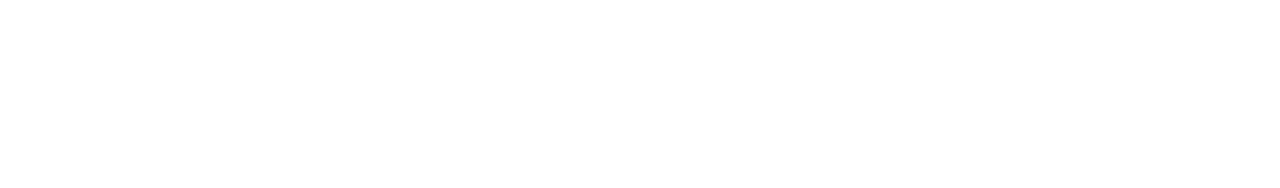
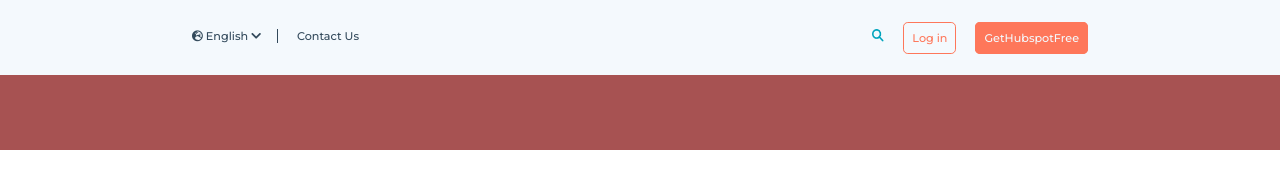
Before and after one commit to emaferr/htmlcss-hubspot, a plain HTML site: page index.html in a window 1280 px wide. Drawn offline with Linux system fonts and the light colour scheme.

Commit message:
Finish top nav

```diff
--- a/assets/css/style.css
+++ b/assets/css/style.css
@@ -21,7 +21,17 @@
 }
 
 .contain{
+    width: 70%;
+    margin: auto;
+}
 
+.nav_txt{
+    color: #32495B;
+    font-size: 0.7rem;
+}
+
+a, i, #m_glass{
+    cursor: pointer;
 }
 
 /***************************
@@ -30,10 +40,83 @@
 
 
 /***************************
-* Header
+* Bottom
+***************************/
+.button{
+    text-decoration: none;
+    border: 0.1rem solid #FE775A;
+    border-radius: 0.3rem;
+    background-color: #FE775A;
+    color: #F4F9FD;
+    padding: 0.8rem 1.5rem;
+}
+
+#login_btn{
+    margin: 0 1rem;
+    color: #FE775A;
+    background-color: #F4F9FD;
+}
+
+#top_ghf_btn, #login_btn{
+    padding: 0.5rem 0.5rem;
+}
+/***************************
+* end Bottom
 ***************************/
 
 
+/***************************
+* Header
+***************************/
+.nav_txt{
+    color: #32495B;
+    font-size: 0.7rem;
+}
+
+.nav_link{
+    text-decoration: none;
+    color: #32495B;
+
+}
+
+.top_nav{
+    background-color: #F4F9FD;
+}
+
+.bottom_nav{
+    background-color: #a75252;
+}
+
+.top_nav, .bottom_nav {
+    width: 100%;
+    height: 75px;
+    padding-top: 1.8rem;
+}
+
+.top_nav_dx{
+    text-align: right;
+    display: inline-block;
+}
+
+.top_nav_sx, .top_nav_dx{
+    width: 50%;
+    height: 3rem;
+    float: left;
+
+}
+
+#m_glass{
+    height: 0.8rem;
+
+}
+
+
+#contact::before{
+    content: "";
+    background-color: #32495B;
+    margin: 0 1.2rem 0 0.8rem;
+    padding: 0 0.03rem;
+}
 
 
 
--- a/index.html
+++ b/index.html
@@ -12,7 +12,10 @@
 
     <link rel="stylesheet" href="./assets/css/style.css">
     <link rel="icon" href="./assets/img/HubSpot-Inversed-Favicon.webp" />
+
+    <!-- Icons set -->
     <link rel="stylesheet" href="https://cdnjs.cloudflare.com/ajax/libs/font-awesome/5.15.3/css/all.min.css" integrity="sha512-iBBXm8fW90+nuLcSKlbmrPcLa0OT92xO1BIsZ+ywDWZCvqsWgccV3gFoRBv0z+8dLJgyAHIhR35VZc2oM/gI1w==" crossorigin="anonymous" />
+    <!-- Icons set -->
 
     <!-- Google fonts -->
     <link rel="preconnect" href="https://fonts.gstatic.com">
@@ -23,7 +26,8 @@
     <style>
 
         body{
-            font-family: 'Montserrat', sans-serif;
+            font-family:'Montserrat', sans-serif;
+            font-weight: 500;
         }
     </style>
      <!-- Style for the whole body -->
@@ -33,36 +37,52 @@
 <body class="page_container">
 
     <!-- Header -->
-    <header class="page_header clearfix">
+    <header class="page_header">
 
         <!-- Top head -->
-        <head class="top_head">
+        <nav class="top_nav nav_txt">
 
             <!-- Top head contain -->
-            <div class="contain">
+            <div class="contain clearfix">
 
-                <div class="top_sx"></div>
+                <div class="top_nav_sx">
 
-                <div class="top_dx"></div>
+                    <i class="fas fa-globe-europe"></i>
+                    <a class="nav_link" href="#">English</a>
+                    <i id="fas_top" class="fas fa-chevron-down"></i>
+                    <a id="contact" class="nav_link" href="#">Contact Us</a>
+
+                </div>
+
+                <div class="top_nav_dx">
+
+                    <img id="m_glass" src="./assets/img/search-20icon.webp" alt="magnifying glass">
+                    <a id="login_btn" class="button" href="#">Log in</a>
+                    <a id="top_ghf_btn" class="button" href="#">GetHubspotFree</a>
+
+                </div>
 
             </div>
 
-        </head>
+        </nav>
         <!-- end Top head -->
 
         <!-- Bottom head -->
-        <head class="top_head">
+        <nav class="bottom_nav nav_txt nav_link">
 
             <!-- Bottom head contain -->
             <div class="contain">
 
-                <div class="bottom_sx"></div>
+                <div class="bottom_nav_sx">
 
-                <div class="bottom_dx"></div>
+
+                </div>
+
+                <div class="bottom_nav_dx"></div>
 
             </div>
 
-        </head>
+        </nav>
         <!-- end Bottom head -->
 
     </header>
```
